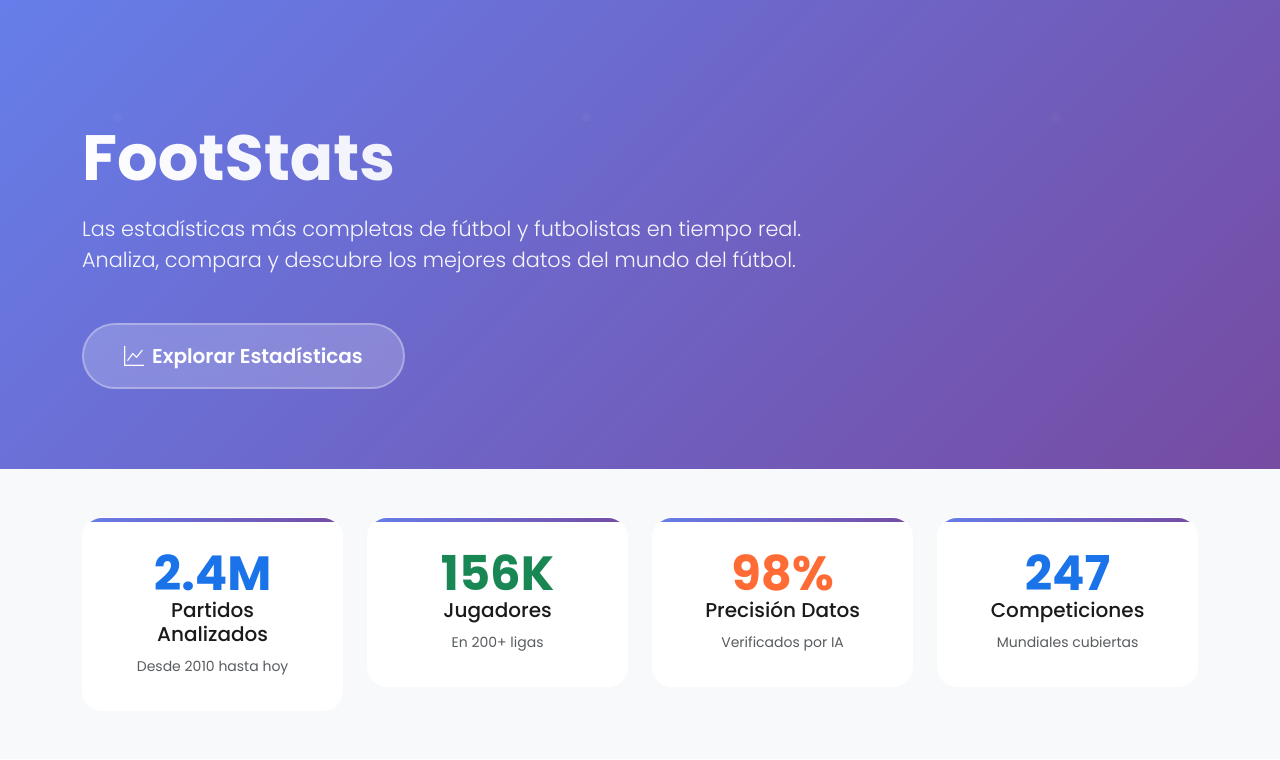
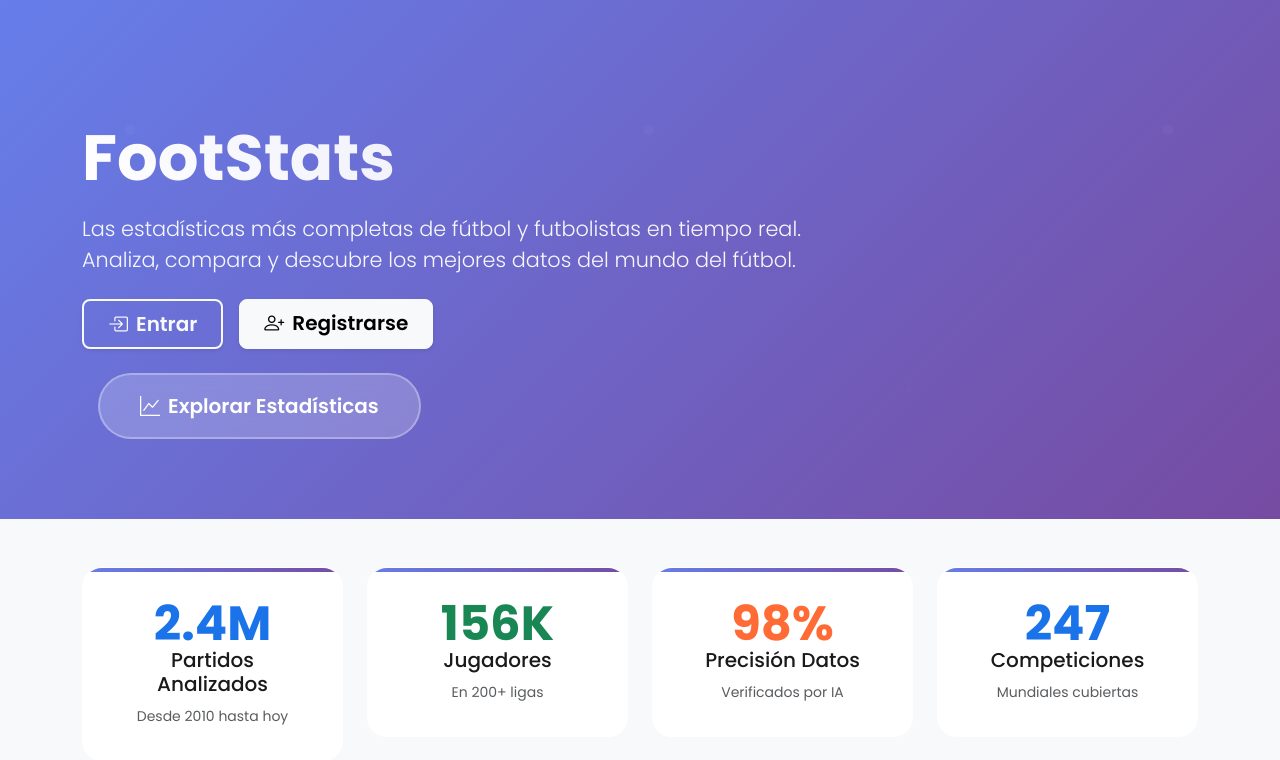
Before and after one commit to ahuici/footstats, a PHP site: page /vistas/landing.php in a window 1280 px wide. Shown: the top 760 px of the page. Run offline with PHP 8.4, Linux system fonts and the light colour scheme.

Commit message:
Botones en Landing y Redirección

```diff
--- a/controladores/controlador_footstats.php
+++ b/controladores/controlador_footstats.php
@@ -6,7 +6,7 @@ include __DIR__."/../config/database.php";
 
 
 if (!isset($_GET["page"]) && !isset($_POST["agregarUsuario"])&& !isset($_POST["loginUsuario"])){
-    include __DIR__."/../vistas/login.php";
+    include __DIR__."/../vistas/landing.php";
     exit();
 }
 
--- a/vistas/landing.php
+++ b/vistas/landing.php
@@ -195,9 +195,20 @@
             <div class="row align-items-center">
                 <div class="col-lg-8 hero-content">
                     <h1>FootStats</h1>
-                    <p class="lead mb-5">Las estadísticas más completas de fútbol y futbolistas en tiempo real.
+                    <p class="lead mb-4">Las estadísticas más completas de fútbol y futbolistas en tiempo real.
                        Analiza, compara y descubre los mejores datos del mundo del fútbol.</p>
-                    <a href="#estadisticas" class="btn btn-explore btn-lg">
+
+                    <!-- NUEVOS BOTONES CTA -->
+                    <div class="d-flex flex-column flex-sm-row gap-3 mb-4 justify-content-center justify-content-lg-start">
+                        <a href="login.php" class="btn btn-outline-light btn-lg px-4 py-2 fw-semibold border-2 shadow-sm">
+                            <i class="bi bi-box-arrow-in-right me-2"></i>Entrar
+                        </a>
+                        <a href="register.php" class="btn btn-light btn-lg px-4 py-2 fw-semibold shadow-sm">
+                            <i class="bi bi-person-plus me-2"></i>Registrarse
+                        </a>
+                    </div>
+
+                    <a href="#estadisticas" class="btn btn-explore btn-lg ms-lg-3">
                         <i class="bi bi-graph-up me-2"></i>Explorar Estadísticas
                     </a>
                 </div>
```
